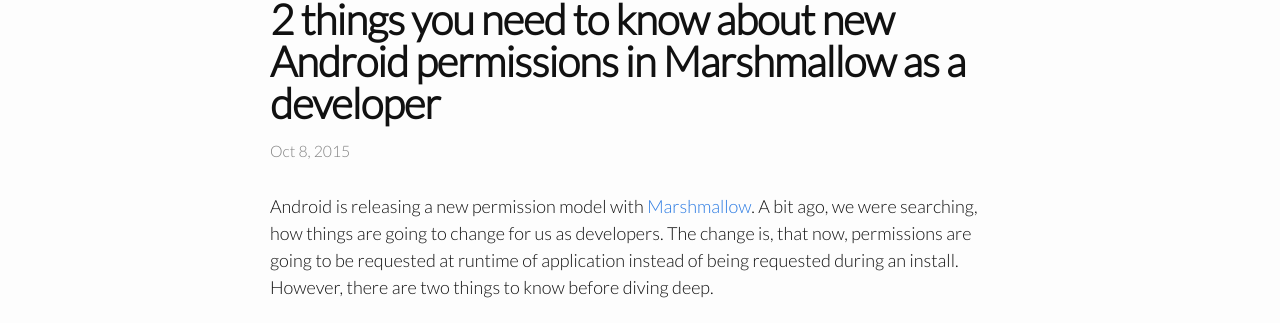
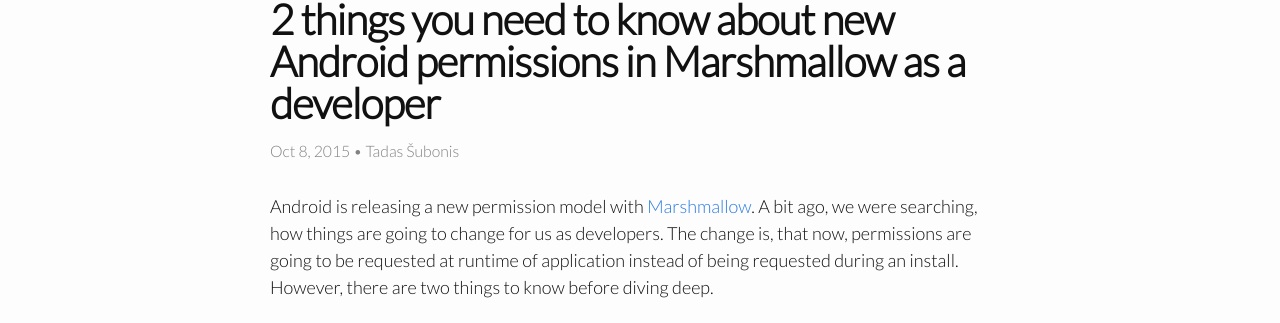
Before and after one commit to Feedpresso/blog, a Jekyll site: the page built from _posts/2015-10-06-2-things-about-permissions-in-android-marshmallow.markdown, in a window 1280 px wide. Shown: the part 105-428 px from the top of the page. Built offline with Jekyll 4.4.1, drawn with Linux system fonts in a browser that asks for light colours; comment, search, counter and statistics services are not loaded; some of the changed lines change nothing that is shown.

Commit message:
Adding author

```diff
--- a/_includes/head.html
+++ b/_includes/head.html
@@ -6,11 +6,7 @@
   {% include meta.html %}
 
   <title>{% if page.title %}{{ page.title }}{% else %}{{ site.title }}{% endif %}</title>
-  <meta name="description" content="{% if page.excerpt %}{{ page.excerpt | strip_html | strip_newlines | truncate: 220 }}{% else %}{{ site.description }}{% endif %}">
 
-  {% if page.tags %}
-  <meta name="keywords" content="{{ page.tags | join: ', ' }}">
-  {% endif %}
 
   <link rel="stylesheet" href="{{ "/css/main.css" | prepend: site.baseurl }}">
   <link rel="canonical" href="{{ page.url | replace:'index.html','' | prepend: site.baseurl | prepend: site.url }}">
--- a/_includes/meta.html
+++ b/_includes/meta.html
@@ -56,3 +56,15 @@
 {% else %}
   <meta name="twitter:image:src" content="{{ site.url }}/img/Feedpresso-app-icon-01.png">
 {% endif %}
+
+
+
+  <meta name="description" content="{% if page.excerpt %}{{ page.excerpt | strip_html | strip_newlines | truncate: 220 }}{% else %}{{ site.description }}{% endif %}">
+
+  {% if page.tags %}
+  <meta name="keywords" content="{{ page.tags | join: ', ' }}">
+  {% endif %}
+
+  {% if page.author %}
+  <meta content="{{ page.author }}" property="author">
+  {% endif %}
--- a/_posts/2015-10-06-2-things-about-permissions-in-android-marshmallow.markdown
+++ b/_posts/2015-10-06-2-things-about-permissions-in-android-marshmallow.markdown
@@ -2,6 +2,7 @@
 layout: post
 title:  "2 things you need to know about new Android permissions in Marshmallow as a developer"
 date:   2015-10-08 10:12:51
+author: Tadas Šubonis
 tags:
 - feedpresso
 - android
```
